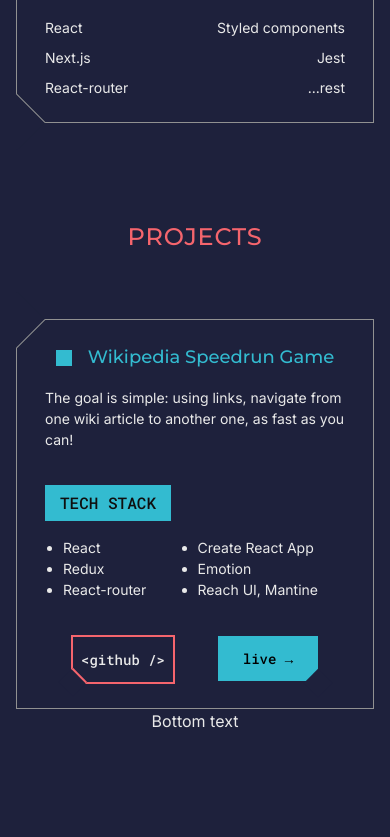
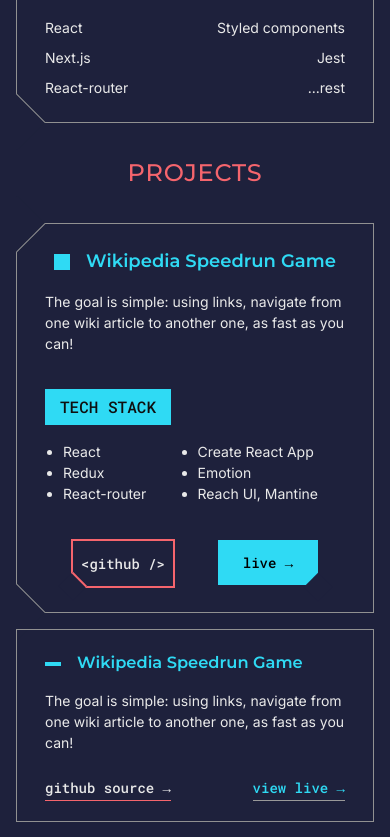
Before and after one commit to B0und/PersonalWebsite, a Next.js app: page / in a window 390 px wide. Shown: the part 780-1617 px from the top of the page. Before the commit the page ends 1513 px from the top, so only its background shows below. Built offline with nearby package versions, Linux system fonts and the light colour scheme.

Commit message:
responsive project section

```diff
--- a/components/DesktopHeroLayout.tsx
+++ b/components/DesktopHeroLayout.tsx
@@ -52,11 +52,12 @@
 `;
 
 const SpacedSeparator = styled(Separator)`
-  margin-top: 102px;
+  margin-top: 94px;
   margin-bottom: 24px;
 `;
 
 const StatsTitle = styled.p`
+  font-family: "Roboto Mono", monospace;
   text-align: right;
   font-size: ${16 / 16}rem;
   text-transform: uppercase;
--- a/components/GlobalStyles.tsx
+++ b/components/GlobalStyles.tsx
@@ -88,7 +88,9 @@
     --color-background : #1E213C;
     --color-red: #F5656D;
     --color-green: #11ebad;
-    --color-blue: #33BBD0;
+    --color-blue: #2FDAF4;
+
+
   }
 `;
 
--- a/components/MainProjectCard.tsx
+++ b/components/MainProjectCard.tsx
@@ -1,4 +1,3 @@
-import Image from "next/image";
 import React from "react";
 import styled from "styled-components";
 import { QUERIES } from "../helpers/constants";
@@ -19,6 +18,7 @@
         style={{ height: "100%" }}
         as="article"
         cutTopLeftCorner={true}
+        cutBottomLeftCorner={true}
         colorBorder="var(--color-border)"
         colorBackground="var(--color-background)"
         squareSize="var(--square-size)"
@@ -69,10 +69,15 @@
 };
 
 const Wrapper = styled.div`
+  min-width: 450px;
   --square-size: 75px;
 
   @media ${QUERIES.tabletAndSmaller} {
     --square-size: 40px;
+  }
+
+  @media ${QUERIES.phoneAndSmaller} {
+    min-width: auto;
   }
 `;
 
@@ -140,7 +145,7 @@
   display: inline;
   vertical-align: middle;
   color: var(--color-primary);
-  font-weight: 500;
+  font-weight: 600;
   white-space: nowrap;
 
   font-size: clamp(18px, calc(1.125rem + (24 - 18) * ((100vw - 700px) / (1062 - 700))), 24px);
@@ -172,7 +177,7 @@
 const Description = styled.p`
   font-size: clamp(14px, calc(0.875rem + (16 - 14) * ((100vw - 700px) / (1062 - 700))), 16px);
   min-height: 0vw;
-  max-width: 55ch;
+  max-width: 45ch;
 
   margin-bottom: 35px;
 `;
--- a/components/NameCard.tsx
+++ b/components/NameCard.tsx
@@ -18,7 +18,7 @@
           <Name>
             Vlad <br /> Moiseenko
           </Name>
-          <IdText aria-hidden="true">id: l00k1n6f0r4fr0n73ndd3v3l0p3rj0b</IdText>
+          <IdText aria-hidden="true">id: 100k1n6f0r4fr0n73ndd3v3l0p3rj0b</IdText>
         </PaddingDiv>
       </CornerWrapper>
     </Wrapper>
--- a/components/ProjectCard.tsx
+++ b/components/ProjectCard.tsx
@@ -1,4 +1,3 @@
-import Image from "next/image";
 import React from "react";
 import styled from "styled-components";
 import { QUERIES } from "../helpers/constants";
@@ -30,7 +29,7 @@
 
           <ButtonWrapper>
             <CodeLink href={projectInfo.github} target="_blank">
-              github source code &#8594;
+              github source &#8594;
             </CodeLink>
 
             <LiveLink href={projectInfo.live} target="_blank">
@@ -44,21 +43,25 @@
 };
 
 const Wrapper = styled.div`
-  min-width: 350px;
+  min-width: 400px;
   --square-size: 75px;
 
-  @media ${QUERIES.tabletAndSmaller} {
+  @media ${QUERIES.phoneAndSmaller} {
     min-width: auto;
   }
 `;
 
 const ButtonWrapper = styled.div`
-  /* align-self: ; */
-  /* justify-content: space-between; */
   margin-top: 8px;
   display: flex;
   flex-direction: row;
   gap: 32px;
+
+  @media ${QUERIES.tabletAndSmaller} {
+    justify-content: space-between;
+    gap: 8px;
+    flex-wrap: wrap;
+  }
 `;
 
 const PaddingDiv = styled.div`
@@ -78,16 +81,13 @@
 `;
 
 const Title = styled.h2`
-  /* text-align: center; */
   display: inline;
   vertical-align: middle;
   color: var(--color-primary);
-  font-weight: 500;
+  font-weight: 600;
 
   font-size: clamp(16px, calc(1.125rem + (18 - 16) * ((100vw - 700px) / (1062 - 700))), 18px);
   min-height: 0vw;
-
-  /* margin-bottom: 16px; */
 
   &::before {
     --size: 24px;
@@ -121,12 +121,16 @@
   font-size: ${16 / 16}rem;
   font-weight: 500;
   padding-bottom: 2px;
+  white-space: nowrap;
+  border-bottom: 1px solid #999999;
 
-  border-bottom: 1px solid currentColor;
+  @media ${QUERIES.phoneAndSmaller} {
+    font-size: ${14 / 16}rem;
+  }
 `;
 
 const CodeLink = styled(Link)`
-  color: var(--color-secondary);
+  border-bottom: 1px solid var(--color-secondary);
 
   &:hover,
   &:focus {
@@ -145,7 +149,7 @@
     transition: color 0.3s ease;
     transition: background-color 0.3s ease;
     background: var(--color-primary);
-    color: white;
+    color: black;
   }
 `;
 export default ProjectCard;
--- a/components/Projects.tsx
+++ b/components/Projects.tsx
@@ -1,5 +1,6 @@
 import React from "react";
 import styled from "styled-components";
+import { QUERIES } from "../helpers/constants";
 import MainProjectCard from "./MainProjectCard";
 import ProjectCard from "./ProjectCard";
 
@@ -17,11 +18,11 @@
       <Heading>Projects</Heading>
       <Content>
         <MainProjectCard />
-        {/* <ProjectWrapper>
+        <ProjectWrapper>
           <ProjectCard projectInfo={projectInfo} />
           <ProjectCard projectInfo={projectInfo} />
           <ProjectCard projectInfo={projectInfo} />
-        </ProjectWrapper> */}
+        </ProjectWrapper>
       </Content>
     </Section>
   );
@@ -38,6 +39,14 @@
   font-size: clamp(24px, calc(1.5rem + (48 - 24) * ((100vw - 700px) / (1062 - 700))), 48px);
   min-height: 0vw;
   font-weight: 500;
+
+  @media ${QUERIES.tabletAndSmaller} {
+    padding: 64px 0px;
+  }
+
+  @media ${QUERIES.phoneAndSmaller} {
+    padding: 32px 0px;
+  }
 `;
 
 const Section = styled.section`
@@ -45,11 +54,6 @@
   flex-direction: column;
   align-items: center;
   justify-content: center;
-
-  /* direct children */
-  & > * {
-    flex: 1;
-  }
 `;
 
 const Content = styled.div`
@@ -59,11 +63,25 @@
   flex-wrap: wrap;
   justify-content: center;
   gap: 62px;
+
+  /* direct children */
+  & > * {
+    flex: 1;
+  }
+
+  @media ${QUERIES.tabletAndSmaller} {
+    gap: 16px;
+  }
+
+  @media ${QUERIES.phoneAndSmaller} {
+    flex-direction: column;
+  }
 `;
 
 const ProjectWrapper = styled.div`
   display: flex;
   flex-direction: column;
+  justify-content: space-between;
   gap: 16px;
 `;
 
--- a/components/Stats.tsx
+++ b/components/Stats.tsx
@@ -1,4 +1,3 @@
-import Image from "next/image";
 import React from "react";
 import styled from "styled-components";
 import { QUERIES } from "../helpers/constants";
@@ -14,7 +13,7 @@
   );
 };
 
-const StyledImage = styled(Image)`
+const StyledImage = styled.img`
   @media ${QUERIES.tabletAndSmaller} {
     transform: rotate(-90deg);
     height: auto;
--- a/pages/_document.js
+++ b/pages/_document.js
@@ -7,7 +7,7 @@
     <Html>
       <Head>
         <link rel="preconnect" href="https://fonts.googleapis.com" />
-        <link rel="preconnect" href="https://fonts.gstatic.com" crossOrigin />
+        <link rel="preconnect" href="https://fonts.gstatic.com" crossOrigin="true" />
         <link
           href="https://fonts.googleapis.com/css2?family=Montserrat:ital,wght@0,100..900;1,100..900&display=swap"
           rel="stylesheet"
```
Also changed, not shown: pages/index.tsx (+0 -8 lines), public/main-card.svg.
